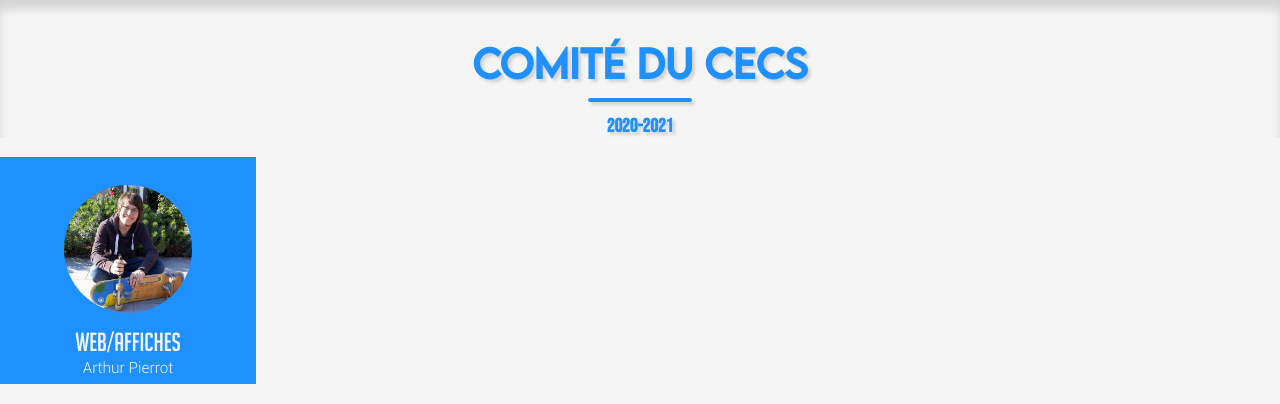
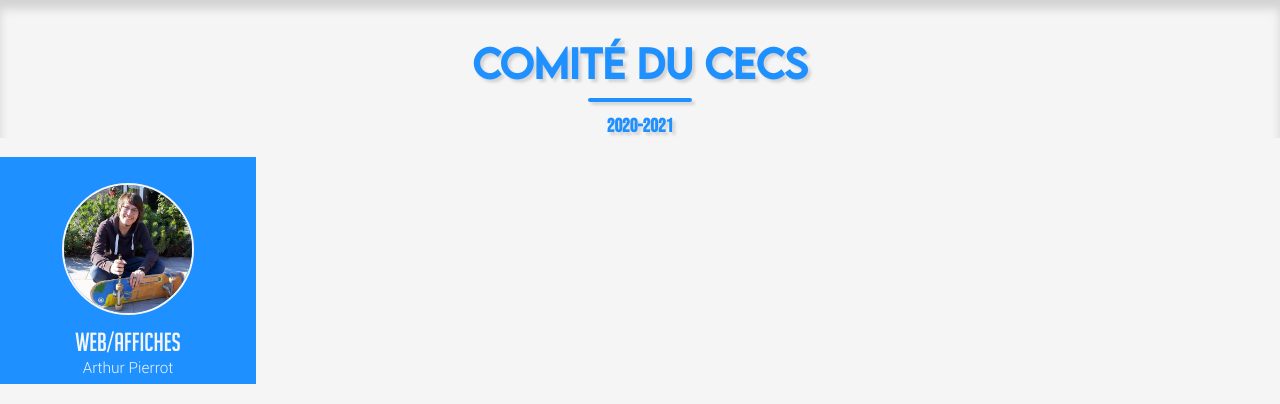
Before and after one commit to Jepsiko/site-cecs, a Django app: page /comite/ in a window 1280 px wide. Shown: the part 293-697 px from the top of the page. Run offline with Django 3.2, Linux system fonts and the light colour scheme; data comes from the database, SQL or seed files in the repository.

Commit message:
Better comite page

```diff
--- a/main/static/main/style.css
+++ b/main/static/main/style.css
@@ -498,7 +498,7 @@ h3 {
 	width: 10vw;
 	height: 10vw;
 	border-radius: 10vw;
-	border: 0.2vw solid var(--comite-bureau-text-color);
+	border: 0.2vw solid var(--comite-text-color);
 	margin-top: 2vw;
 }
 
@@ -539,7 +539,7 @@ h3 {
 }
 
 .comite-bureau img {
-	border: 0.2vw solid var(--comite-text-color) !important;
+	border: 0.2vw solid var(--comite-bureau-text-color) !important;
 }
 
 @media screen and (max-width: 800px) {
```
